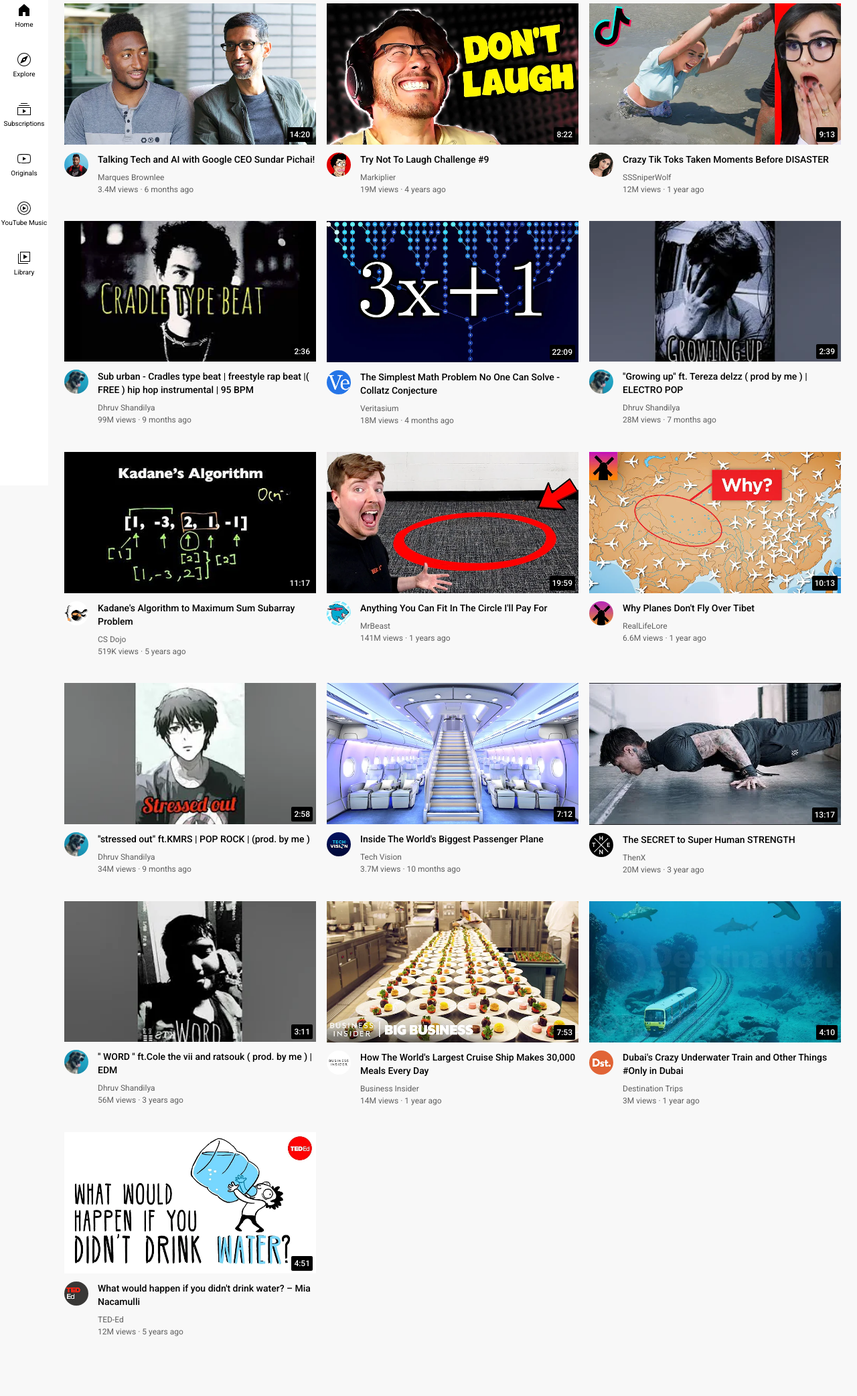
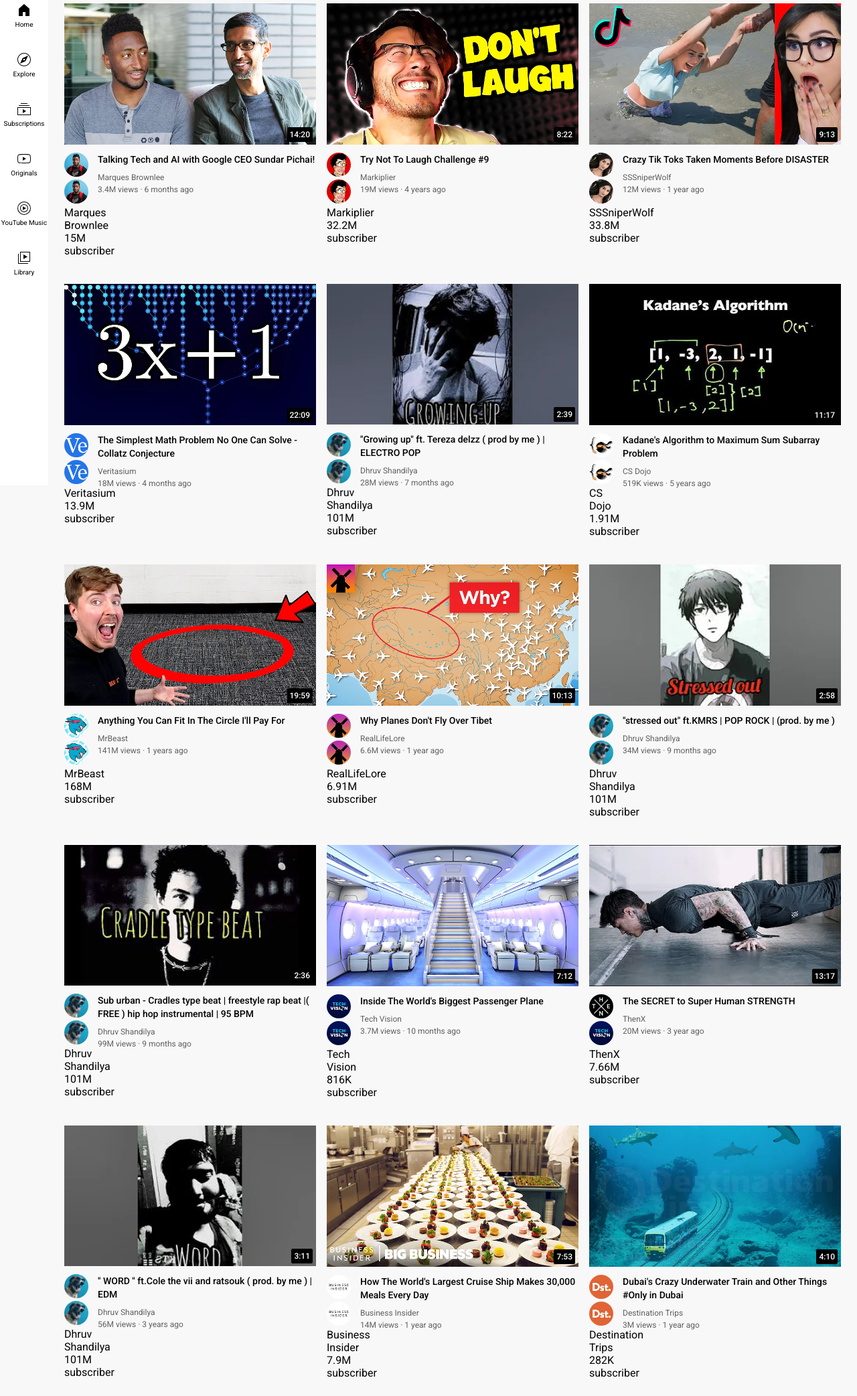
Before and after one commit to RudreshRaj001/Youtube-Clone-Webpage-Frontend-Project-., a plain HTML site: page index.html in a window 1280 px wide. Shown: the part 75-2160 px from the top of the page at 67% size. Before the commit the page ends 2071 px from the top, so only its background shows below. Drawn offline with Linux system fonts and the light colour scheme.

Commit message:
Update index.html

```diff
--- a/index.html
+++ b/index.html
@@ -98,6 +98,14 @@
       <div class="video-info-grid">
         <div class="video-profile">
           <a class="linkss" href="https://www.youtube.com/c/mkbhd"><img class="profile-picture" src="Channel-picture/channel-1.jpeg" alt=""></a>
+          <div class="tooltip">
+            <img class="profile-picture" src="Channel-picture/channel-1.jpeg" alt="">
+            <div class="name-nall">
+              <p class="chaannel-name">Marques Brownlee</p>
+              <p class="subscriber-countt">15M subscriber</p>
+            </div>
+
+          </div>
         </div>
 
         <div class="video-info">
@@ -134,7 +142,13 @@
           <a class="linkss" href="https://www.youtube.com/c/markiplier">
             <img class="profile-picture" src="Channel-picture/channel-2.jpeg" alt="">
           </a>
-
+          <div class="tooltip">
+            <img class="profile-picture" src="Channel-picture/channel-2.jpeg" alt="">
+            <div class="name-nall">
+              <p class="chaannel-name">Markiplier</p>
+              <p class="subscriber-countt">32.2M subscriber</p>
+            </div>
+          </div>
         </div>
         <div class="video-info">
           <a class="linkss" href="https://www.youtube.com/watch?v=mP0RAo9SKZk&ab_channel=Markiplier">
@@ -169,7 +183,13 @@
           <a class="linkss" href="https://www.youtube.com/user/SSSniperWolf">
             <img class="profile-picture" src="Channel-picture/channel-3.jpeg" alt="">
           </a>
-
+          <div class="tooltip">
+            <img class="profile-picture" src="Channel-picture/channel-3.jpeg" alt="">
+            <div class="name-nall">
+              <p class="chaannel-name">SSSniperWolf</p>
+              <p class="subscriber-countt">33.8M subscriber</p>
+            </div>
+          </div>
         </div>
         <div class="video-info">
           <a class="linkss" href="https://www.youtube.com/watch?v=FgjPQQeTh1w&ab_channel=SSSniperWolf">
@@ -191,42 +211,6 @@
     </div>
 
 
-    <div class="video-preview">
-      <a class="linkss" href="https://www.youtube.com/watch?v=dOTZHK4qo90&ab_channel=DhruvShandilya">
-        <div class="thumbnail-row">
-          <img class="thumbnail" src="thumbnails/DHRUV-VIDEO-4.webp" alt="">
-          <div class="video-time">2:36</div>
-      </a>
-
-      </div>
-      <div class="video-info-grid">
-        <div class="video-profile">
-          <a class="linkss" href="https://www.youtube.com/@dhruvshandilya6761/featured">
-            <img class="profile-picture" src="Channel-picture/DHRUVV_PROFILE.jpg" alt="">
-          </a>
-
-        </div>
-        <div class="video-info">
-          <a class="linkss" href="https://www.youtube.com/watch?v=dOTZHK4qo90&ab_channel=DhruvShandilya">
-            <p class="video-title">
-              Sub urban - Cradles type beat | freestyle rap beat |( FREE ) hip hop instrumental | 95 BPM
-            </p>
-          </a>
-
-          <a class="linkss" href="https://www.youtube.com/@dhruvshandilya6761/featured">
-            <p class="video-author">
-              Dhruv Shandilya
-            </p>
-          </a>
-
-          <p class="video-stats">
-            99M views &#183; 9 months ago
-          </p>
-        </div>
-      </div>
-    </div>
-
-
 
   <div class="video-preview">
         <a class="linkss" href="https://www.youtube.com/watch?v=094y1Z2wpJg&ab_channel=Veritasium">
@@ -241,7 +225,13 @@
           <a class="linkss" href="https://www.youtube.com/c/veritasium">
             <img class="profile-picture" src="Channel-picture/channel-4.jpeg" alt="">
           </a>
-
+          <div class="tooltip">
+            <img class="profile-picture" src="Channel-picture/channel-4.jpeg" alt="">
+            <div class="name-nall">
+              <p class="chaannel-name">Veritasium</p>
+              <p class="subscriber-countt">13.9M subscriber</p>
+            </div>
+          </div>
         </div>
         <div class="video-info">
           <a class="linkss" href="https://www.youtube.com/watch?v=094y1Z2wpJg&ab_channel=Veritasium">
@@ -276,7 +266,13 @@
           <a class="linkss" href="https://www.youtube.com/@dhruvshandilya6761/featured">
             <img class="profile-picture" src="Channel-picture/DHRUVV_PROFILE.jpg" alt="">
           </a>
-
+          <div class="tooltip">
+            <img class="profile-picture" src="Channel-picture/DHRUVV_PROFILE.jpg" alt="">
+            <div class="name-nall">
+              <p class="chaannel-name">Dhruv Shandilya</p>
+              <p class="subscriber-countt">101M subscriber</p>
+            </div>
+          </div>
         </div>
         <div class="video-info">
           <a class="linkss" href="https://youtube.com/watch?v=aXXr3RLfFiY&ab_channel=DhruvShandilya">
@@ -313,7 +309,13 @@
           <a class="linkss" href="https://www.youtube.com/c/CSDojo">
             <img class="profile-picture" src="Channel-picture/channel-5.jpeg" alt="">
           </a>
-
+          <div class="tooltip">
+            <img class="profile-picture" src="Channel-picture/channel-5.jpeg" alt="">
+            <div class="name-nall">
+              <p class="chaannel-name">CS Dojo</p>
+              <p class="subscriber-countt">1.91M subscriber</p>
+            </div>
+          </div>
         </div>
         <div class="video-info">
           <a class="linkss" href="https://www.youtube.com/watch?v=86CQq3pKSUw&ab_channel=CSDojo">
@@ -349,7 +351,13 @@
           <a class="linkss" href="https://www.youtube.com/channel/UCX6OQ3DkcsbYNE6H8uQQuVA">
             <img class="profile-picture" src="Channel-picture/channel-6.jpeg" alt="">
           </a>
-
+          <div class="tooltip">
+            <img class="profile-picture" src="Channel-picture/channel-6.jpeg" alt="">
+            <div class="name-nall">
+              <p class="chaannel-name">MrBeast</p>
+              <p class="subscriber-countt">168M subscriber</p>
+            </div>
+          </div>
         </div>
         <div class="video-info">
           <a class="linkss" href="https://www.youtube.com/watch?v=yXWw0_UfSFg&ab_channel=MrBeast">
@@ -383,7 +391,13 @@
           <a class="linkss" href="https://www.youtube.com/channel/UCP5tjEmvPItGyLhmjdwP7Ww">
             <img class="profile-picture" src="Channel-picture/channel-7.jpeg" alt="">
           </a>
-
+          <div class="tooltip">
+            <img class="profile-picture" src="Channel-picture/channel-7.jpeg" alt="">
+            <div class="name-nall">
+              <p class="chaannel-name">RealLifeLore</p>
+              <p class="subscriber-countt">6.91M subscriber</p>
+            </div>
+          </div>
         </div>
         <div class="video-info">
           <a class="linkss" href="https://www.youtube.com/watch?v=fNVa1qMbF9Y&ab_channel=RealLifeLore">
@@ -419,7 +433,13 @@
           <a class="linkss" href="https://www.youtube.com/@dhruvshandilya6761/featured">
             <img class="profile-picture" src="Channel-picture/DHRUVV_PROFILE.jpg" alt="">
           </a>
-
+          <div class="tooltip">
+            <img class="profile-picture" src="Channel-picture/DHRUVV_PROFILE.jpg" alt="">
+            <div class="name-nall">
+              <p class="chaannel-name">Dhruv Shandilya</p>
+              <p class="subscriber-countt">101M subscriber</p>
+            </div>
+          </div>
         </div>
         <div class="video-info">
           <a class="linkss" href="https://www.youtube.com/watch?v=K_U30q8ZiNM&ab_channel=DhruvShandilya">
@@ -442,6 +462,48 @@
     </div>
 
 
+    <div class="video-preview">
+      <a class="linkss" href="https://www.youtube.com/watch?v=dOTZHK4qo90&ab_channel=DhruvShandilya">
+        <div class="thumbnail-row">
+          <img class="thumbnail" src="thumbnails/DHRUV-VIDEO-4.webp" alt="">
+          <div class="video-time">2:36</div>
+      </a>
+
+      </div>
+      <div class="video-info-grid">
+        <div class="video-profile">
+          <a class="linkss" href="https://www.youtube.com/@dhruvshandilya6761/featured">
+            <img class="profile-picture" src="Channel-picture/DHRUVV_PROFILE.jpg" alt="">
+          </a>
+          <div class="tooltip">
+            <img class="profile-picture" src="Channel-picture/DHRUVV_PROFILE.jpg" alt="">
+            <div class="name-nall">
+              <p class="chaannel-name">Dhruv Shandilya</p>
+              <p class="subscriber-countt">101M subscriber</p>
+            </div>
+          </div>
+        </div>
+        <div class="video-info">
+          <a class="linkss" href="https://www.youtube.com/watch?v=dOTZHK4qo90&ab_channel=DhruvShandilya">
+            <p class="video-title">
+              Sub urban - Cradles type beat | freestyle rap beat |( FREE ) hip hop instrumental | 95 BPM
+            </p>
+          </a>
+
+          <a class="linkss" href="https://www.youtube.com/@dhruvshandilya6761/featured">
+            <p class="video-author">
+              Dhruv Shandilya
+            </p>
+          </a>
+
+          <p class="video-stats">
+            99M views &#183; 9 months ago
+          </p>
+        </div>
+      </div>
+    </div>
+
+
 
   <div class="video-preview">
     <a class="linkss" href="https://www.youtube.com/watch?v=lFm4EM1juls&ab_channel=TechVision">
@@ -456,7 +518,13 @@
           <a class="linkss" href="https://www.youtube.com/channel/UCHAK6CyegY22Zj2GWrcaIxg">
             <img class="profile-picture" src="Channel-picture/channel-8.jpeg" alt="">
           </a>
-
+          <div class="tooltip">
+            <img class="profile-picture" src="Channel-picture/channel-8.jpeg" alt="">
+            <div class="name-nall">
+              <p class="chaannel-name">Tech Vision</p>
+              <p class="subscriber-countt">816K subscriber</p>
+            </div>
+          </div>
         </div>
         <div class="video-info">
           <a class="linkss" href="https://www.youtube.com/watch?v=lFm4EM1juls&ab_channel=TechVision">
@@ -490,7 +558,13 @@
           <a class="linkss" href="https://www.youtube.com/c/OFFICIALTHENXSTUDIOS">
             <img class="profile-picture" src="Channel-picture/channel-9.jpeg" alt="">
           </a>
-
+          <div class="tooltip">
+            <img class="profile-picture" src="Channel-picture/channel-8.jpeg" alt="">
+            <div class="name-nall">
+              <p class="chaannel-name">ThenX</p>
+              <p class="subscriber-countt">7.66M subscriber</p>
+            </div>
+          </div>
         </div>
         <div class="video-info">
           <a class="linkss" href="https://www.youtube.com/watch?v=ixmxOlcrlUc&ab_channel=THENX">
@@ -527,7 +601,13 @@
           <a class="linkss" href="https://www.youtube.com/@dhruvshandilya6761">
             <img class="profile-picture" src="Channel-picture/DHRUVV_PROFILE.jpg" alt="">
           </a>
-
+          <div class="tooltip">
+            <img class="profile-picture" src="Channel-picture/DHRUVV_PROFILE.jpg" alt="">
+            <div class="name-nall">
+              <p class="chaannel-name">Dhruv Shandilya</p>
+              <p class="subscriber-countt">101M subscriber</p>
+            </div>
+          </div>
         </div>
         <div class="video-info">
           <a class="linkss" href="https://www.youtube.com/watch?v=WLPDuYuAe_E&ab_channel=DhruvShandilya">
@@ -563,7 +643,13 @@
           <a class="linkss" href="https://www.youtube.com/user/businessinsider">
             <img class="profile-picture" src="Channel-picture/channel-10.jpeg" alt="">
           </a>
-
+          <div class="tooltip">
+            <img class="profile-picture" src="Channel-picture/channel-10.jpeg" alt="">
+            <div class="name-nall">
+              <p class="chaannel-name">Business Insider</p>
+              <p class="subscriber-countt">7.9M subscriber</p>
+            </div>
+          </div>
         </div>
         <div class="video-info">
           <a class="linkss" href="https://www.youtube.com/watch?v=R2vXbFp5C9o&ab_channel=InsiderBusiness">
@@ -598,7 +684,13 @@
           <a class="linkss" href="https://www.youtube.com/c/Destinationtips">
             <img class="profile-picture" src="Channel-picture/channel-11.jpeg" alt="">
           </a>
-
+          <div class="tooltip">
+            <img class="profile-picture" src="Channel-picture/channel-11.jpeg" alt="">
+            <div class="name-nall">
+              <p class="chaannel-name">Destination Trips</p>
+              <p class="subscriber-countt">282K subscriber</p>
+            </div>
+          </div>
         </div>
         <div class="video-info">
           <a class="linkss" href="https://www.youtube.com/watch?v=0nZuYyXET3s&ab_channel=DestinationTips">
@@ -634,7 +726,13 @@
           <a class="linkss" href="https://www.youtube.com/teded">
             <img class="profile-picture" src="Channel-picture/channel-12.jpeg" alt="">
           </a>
-
+          <div class="tooltip">
+            <img class="profile-picture" src="Channel-picture/channel-12.jpeg" alt="">
+            <div class="name-nall">
+              <p class="chaannel-name">TED-Ed</p>
+              <p class="subscriber-countt">18.8M subscriber</p>
+            </div>
+          </div>
         </div>
         <div class="video-info">
           <a class="linkss" href="https://www.youtube.com/watch?v=9iMGFqMmUFs&ab_channel=TED-Ed">
@@ -658,7 +756,6 @@
   </div>
 
 
-
 </body>
 
 </html>
```
